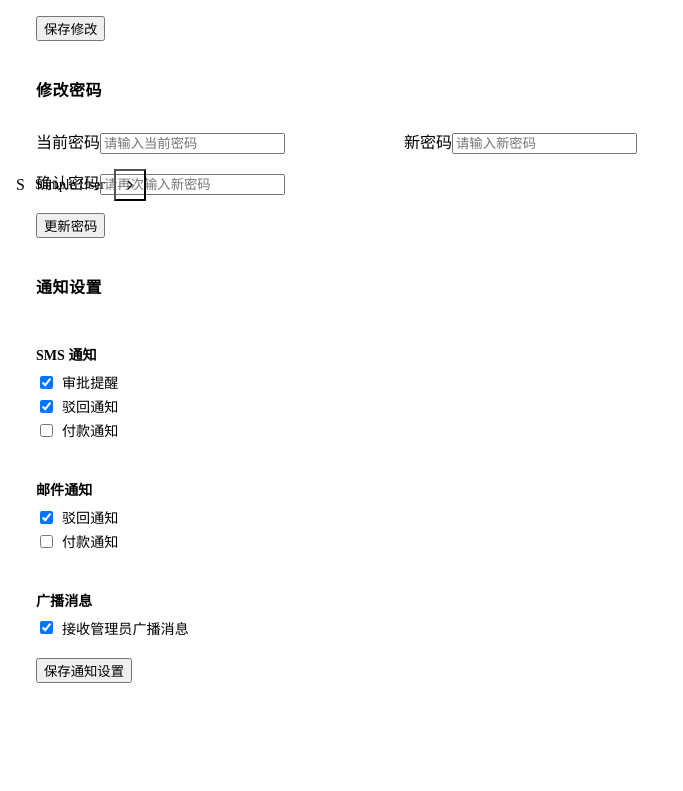
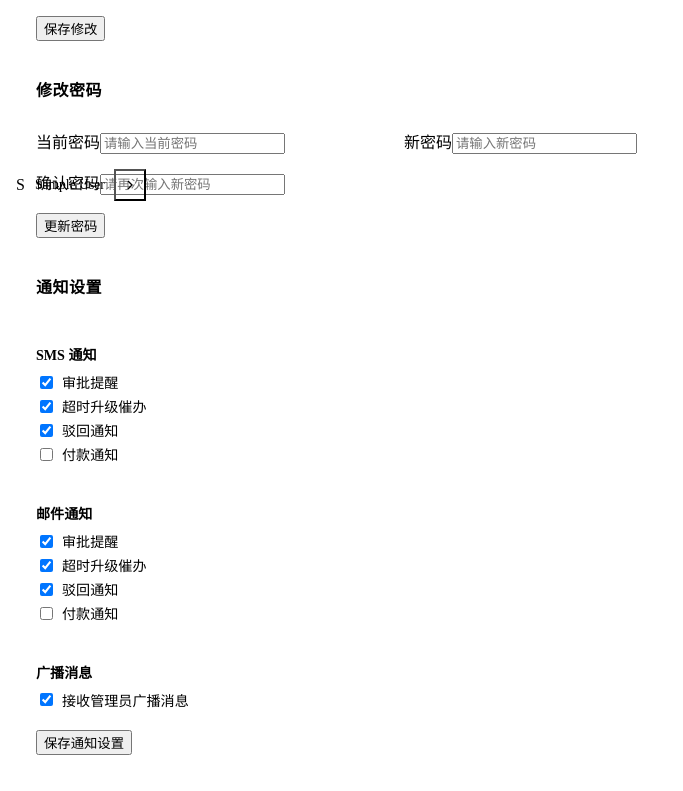
Before and after one commit to abe87654321/sse, a Vue app in the folder packages/web/: page /profile in a window 1280 px wide. Shown: the part 587-1378 px from the top of the page, without its empty margins (0-683 px from the left). Before the commit the page ends 1306 px from the top, so only its background shows below. Built offline with nearby package versions, Linux system fonts and the light colour scheme; no server answers; sample sign-in values are in the browser's storage; the HTML template or start-up script is replaced by a standard one; a web font is replaced by a local one.

Commit message:
feat(web): complete notification preference toggles

```diff
--- a/packages/web/src/pages/Profile.vue
+++ b/packages/web/src/pages/Profile.vue
@@ -96,11 +96,14 @@
           <div class="notify-group">
             <h4>SMS 通知</h4>
             <label><input type="checkbox" v-model="notifyPrefs.sms.reminder" /> 审批提醒</label>
+            <label><input type="checkbox" v-model="notifyPrefs.sms.escalation" /> 超时升级催办</label>
             <label><input type="checkbox" v-model="notifyPrefs.sms.rejected" /> 驳回通知</label>
             <label><input type="checkbox" v-model="notifyPrefs.sms.paid" /> 付款通知</label>
           </div>
           <div class="notify-group">
             <h4>邮件通知</h4>
+            <label><input type="checkbox" v-model="notifyPrefs.email.reminder" /> 审批提醒</label>
+            <label><input type="checkbox" v-model="notifyPrefs.email.escalation" /> 超时升级催办</label>
             <label><input type="checkbox" v-model="notifyPrefs.email.rejected" /> 驳回通知</label>
             <label><input type="checkbox" v-model="notifyPrefs.email.paid" /> 付款通知</label>
           </div>
@@ -177,8 +180,8 @@ const passwordError = ref('')
 const passwordSuccess = ref('')
 
 const notifyPrefs = reactive({
-  sms: { reminder: true, rejected: true, paid: false },
-  email: { rejected: true, paid: false },
+  sms: { reminder: true, escalation: true, rejected: true, paid: false },
+  email: { reminder: true, escalation: true, rejected: true, paid: false },
   broadcast: true,
 })
 
```
